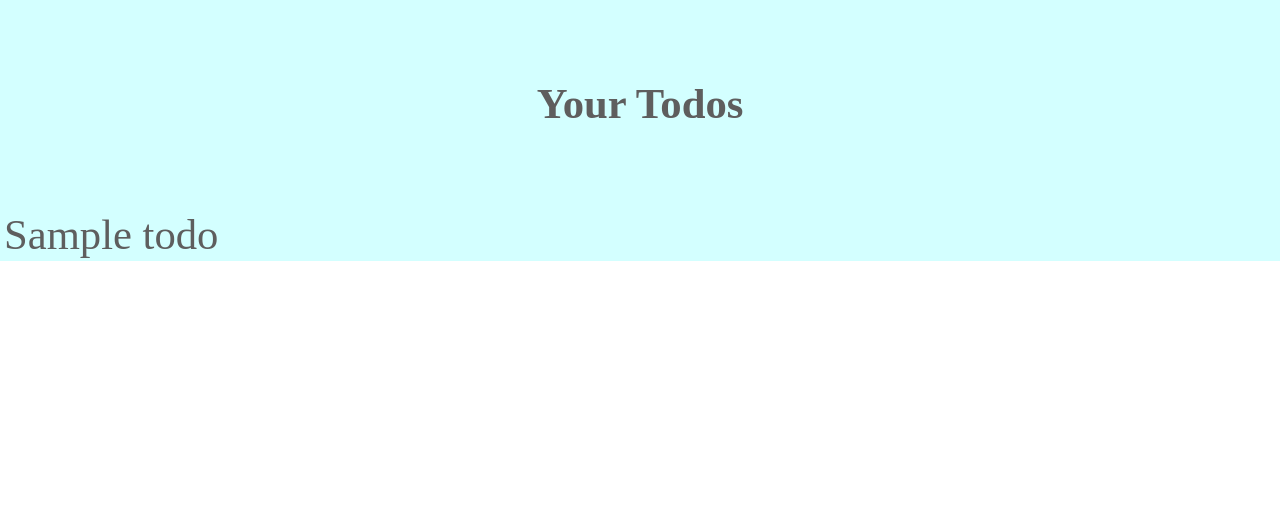
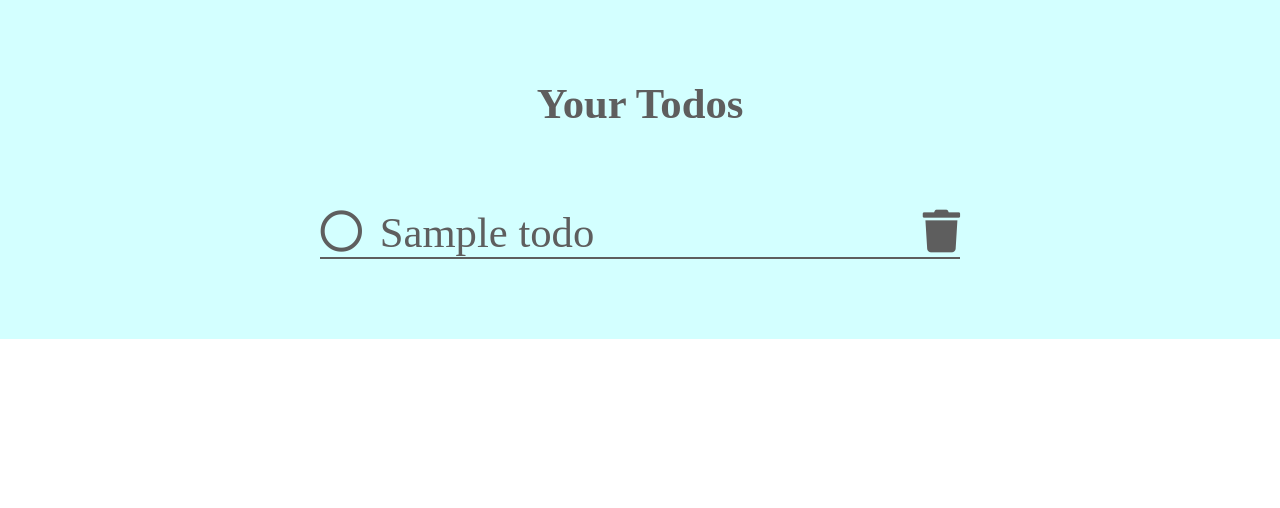
Before and after one commit to onion213/practice, a Flask app: template flask-todo/flask/flask-todo/templates/main/home.html in a window 1280 px wide. Shown: the part 81-589 px from the top of the page. Run offline with Flask 2, Linux system fonts and the light colour scheme; the template is opened without the code that fills it: most values are stand-ins (such as "Sample title", 1, 10 or a date in 2020); some libraries are stand-ins or nearby versions.

Commit message:
flask-todo / add list of todos in home.

```diff
--- a/flask-todo/flask/flask-todo/static/style.css
+++ b/flask-todo/flask/flask-todo/static/style.css
@@ -91,3 +91,32 @@
     margin: 0 auto;
     border: none;
 }
+
+table.todos {
+    display: block;
+    width: 480pt;
+    margin: 0 auto;
+    padding-bottom: 60pt;
+    border-collapse: collapse;
+}
+
+table.todos tr {
+    border-bottom: 2pt #5e5e5e solid;
+}
+
+.fa {
+    color: #d5d5d5;
+}
+td.check {
+    color: #d5d5d5;
+    width: 45pt;
+}
+
+td.title {
+    width: 411pt;
+}
+
+td.trash {
+    color: #d5d5d5;
+    width: 24pt;
+}
--- a/flask-todo/flask/flask-todo/templates/base.html
+++ b/flask-todo/flask/flask-todo/templates/base.html
@@ -3,6 +3,7 @@
     <head>
         <title>{% block title %}{% endblock %}</title>
         <link rel="stylesheet" href="{{ url_for('static', filename='style.css') }}">
+        <link rel="stylesheet" href="https://use.fontawesome.com/releases/v5.6.1/css/all.css">
         <link rel="icon" href="{{ url_for('static', filename='favicon.ico') }}">
     </head>
 
```
